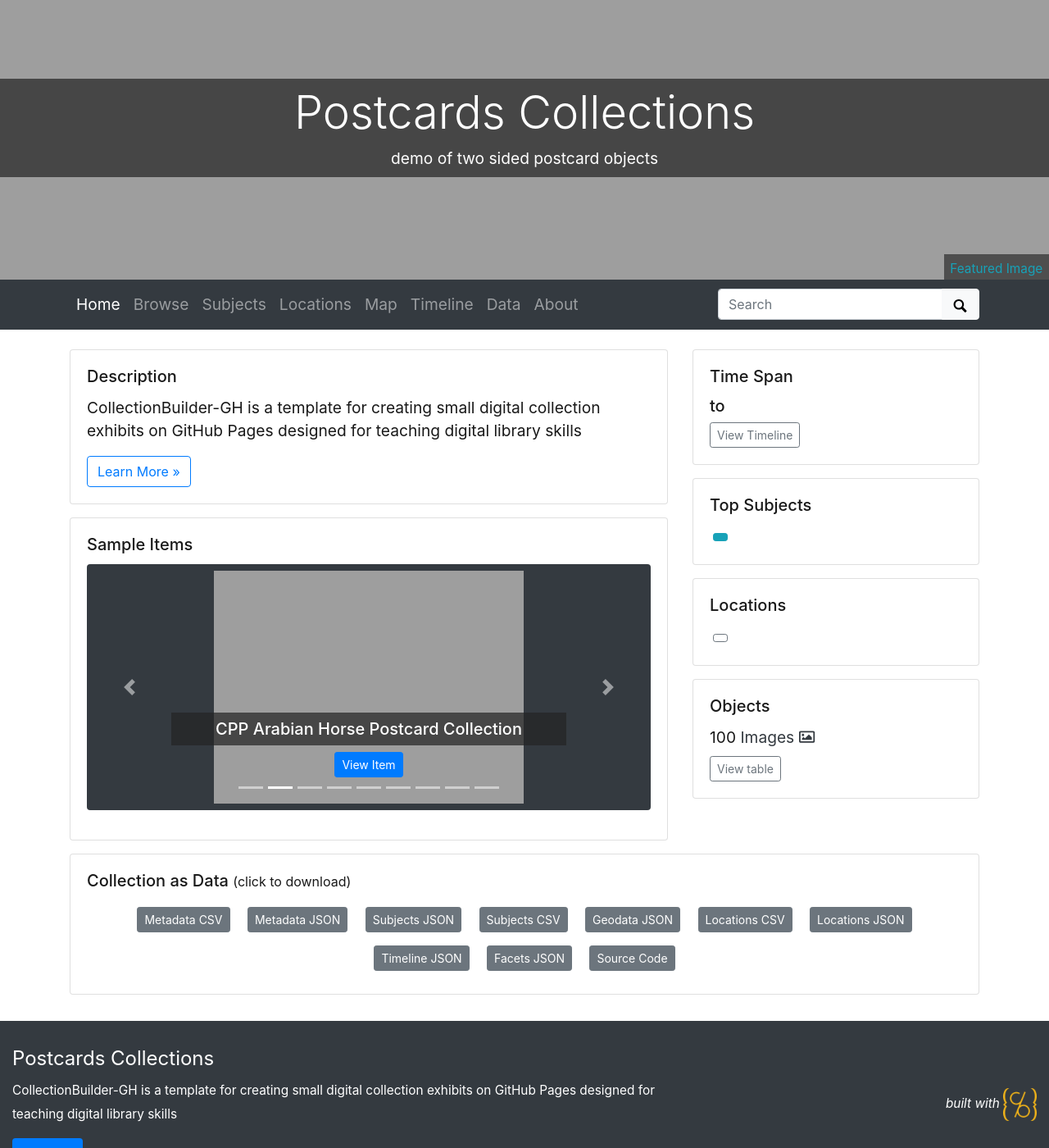
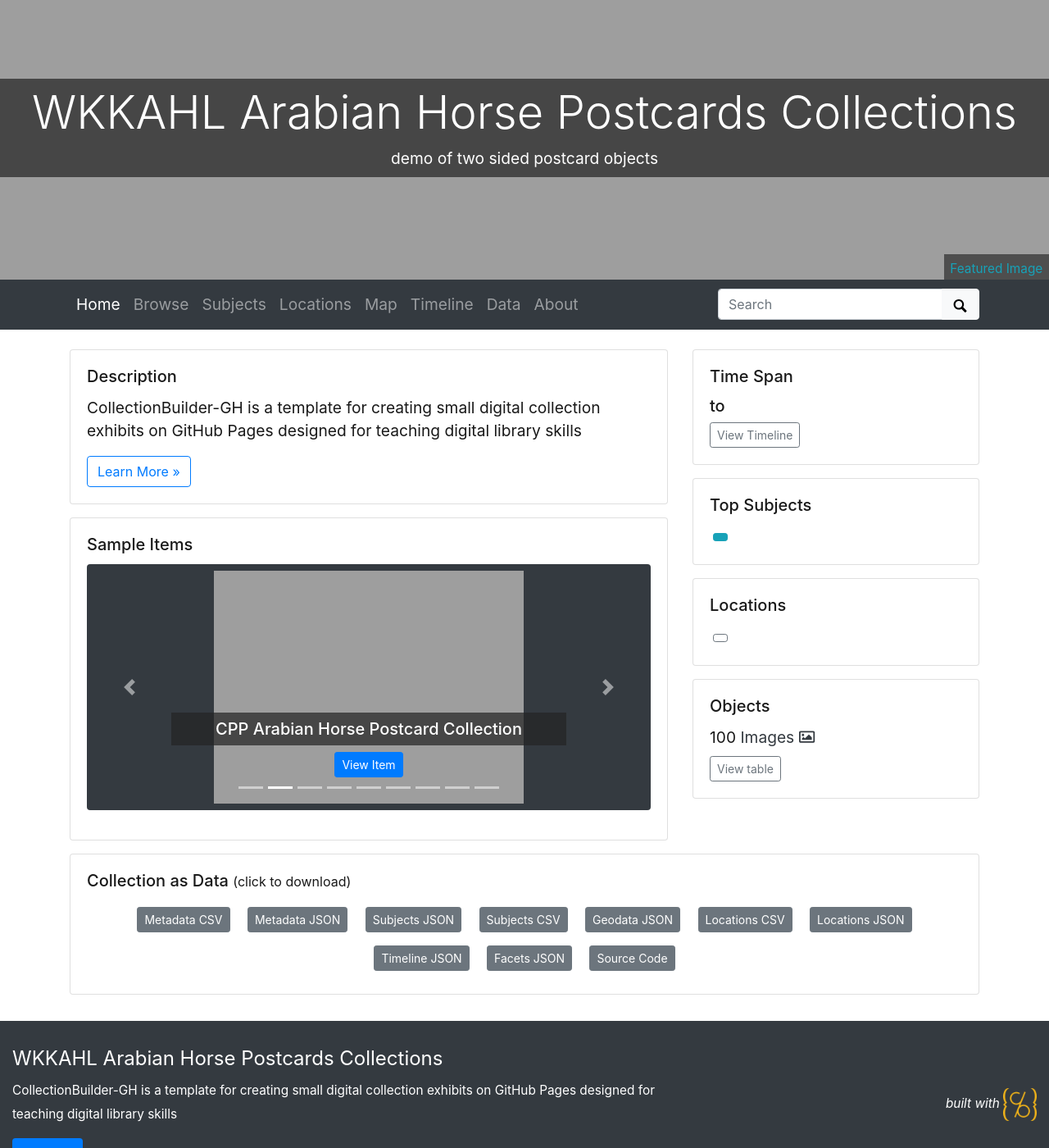
Before and after one commit to CPPLibrary/postcards-compound, a Jekyll site: the page built from index.md, in a window 1280 px wide and 1400 px high. Shown: the whole window at 82% size. Built offline with Jekyll 4.4.1, drawn with Linux system fonts in a browser that asks for light colours.

Commit message:
Update _config.yml

```diff
--- a/_config.yml
+++ b/_config.yml
@@ -18,7 +18,7 @@ source-code: https://github.com/evanwill/cb-gh-postcards
 # SITE SETTINGS
 #
 # title of site appears in banner
-title: Postcards Collections
+title: WKKAHL Arabian Horse Postcards Collections
 # tagline, a short phrase that will appear throughout the site in the top banner
 tagline: demo of two sided postcard objects
 # description appears in meta tags and other locations
```
